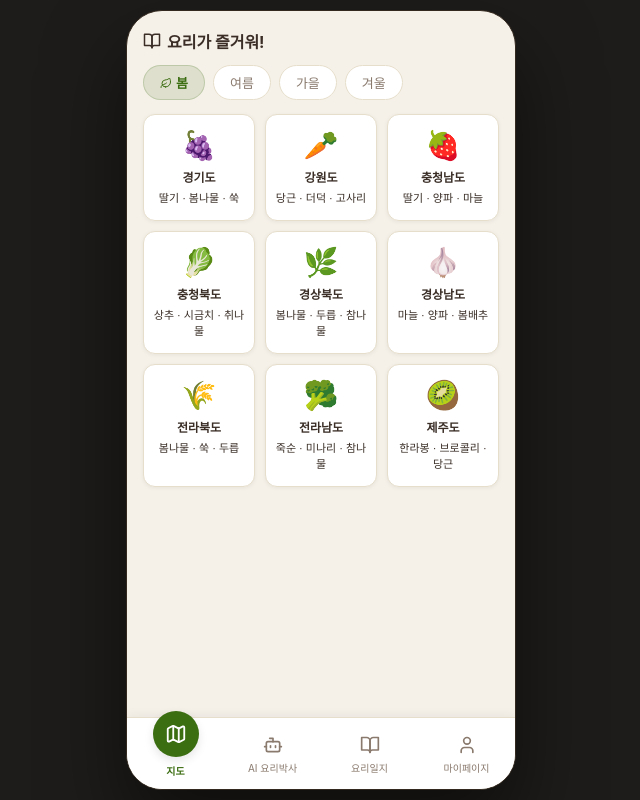
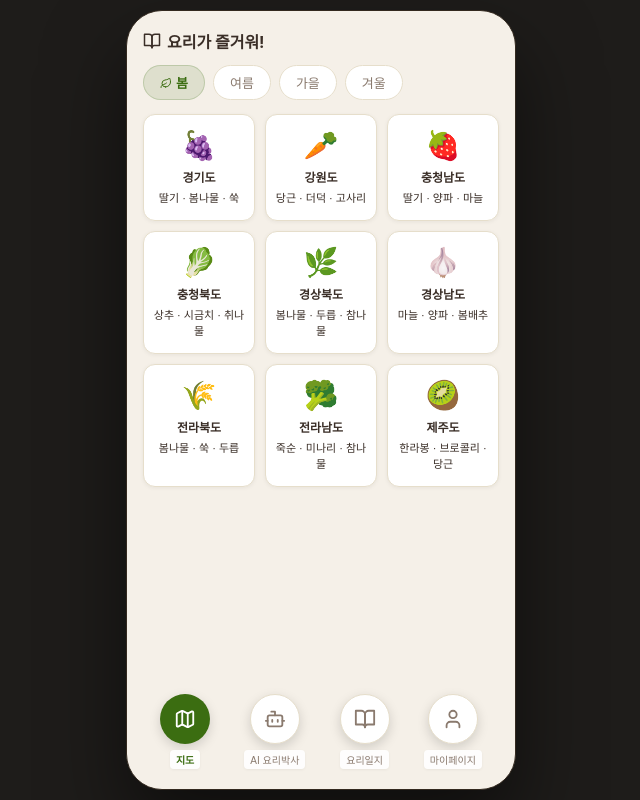
Before and after one commit to wlsgns9607-blip/Enjoy_Cooking, a React (Vite) app: page / in a window 1280 px wide. Shown: the whole page, without its empty margins (319-959 px from the left). Built offline with nearby package versions, Linux system fonts and the light colour scheme; a web font is replaced by a local one.

Commit message:
style: remove bottom nav bar on map screen and make all 4 nav items into floating circular buttons

```diff
--- a/src/components/BottomNav.jsx
+++ b/src/components/BottomNav.jsx
@@ -8,41 +8,88 @@ const ITEMS = [
 ]
 
 export default function BottomNav({ active, onChange }) {
+  const isMapScreen = active === 'map'
+
+  if (isMapScreen) {
+    return (
+      <nav
+        className="bottom-nav-floating"
+        style={{
+          position: 'absolute',
+          bottom: 20,
+          left: 16,
+          right: 16,
+          display: 'flex',
+          justifyContent: 'space-around',
+          alignItems: 'center',
+          background: 'transparent',
+          border: 'none',
+          boxShadow: 'none',
+          zIndex: 100,
+          pointerEvents: 'none'
+        }}
+      >
+        {ITEMS.map(({ key, label, Icon }) => {
+          const isActive = active === key
+          return (
+            <button
+              key={key}
+              onClick={() => onChange(key)}
+              style={{
+                background: 'none',
+                border: 'none',
+                display: 'flex',
+                flexDirection: 'column',
+                alignItems: 'center',
+                cursor: 'pointer',
+                pointerEvents: 'auto',
+                padding: 0
+              }}
+            >
+              <div style={{
+                width: 50,
+                height: 50,
+                borderRadius: '50%',
+                background: isActive ? 'var(--c-green)' : '#fff',
+                color: isActive ? '#fff' : 'var(--c-text-soft)',
+                display: 'flex',
+                alignItems: 'center',
+                justifyContent: 'center',
+                boxShadow: '0 4px 12px rgba(0,0,0,0.15)',
+                transition: 'all 0.2s',
+                border: isActive ? 'none' : '1px solid var(--c-border)'
+              }}>
+                <Icon size={22} />
+              </div>
+              <span style={{
+                fontSize: 10,
+                marginTop: 6,
+                fontWeight: isActive ? 700 : 500,
+                color: isActive ? 'var(--c-green)' : 'var(--c-text-soft)',
+                background: 'rgba(255,255,255,0.9)',
+                padding: '2px 6px',
+                borderRadius: 4,
+                boxShadow: '0 1px 3px rgba(0,0,0,0.05)'
+              }}>{label}</span>
+            </button>
+          )
+        })}
+      </nav>
+    )
+  }
+
+  // Standard bottom nav for other screens
   return (
     <nav className="bottom-nav">
       {ITEMS.map(({ key, label, Icon }) => {
-        const isMap = key === 'map'
-        if (isMap) {
-          return (
-            <button
-              key={key}
-              className={`nav-item ${active === key ? 'active' : ''}`}
-              onClick={() => onChange(key)}
-              style={{ position: 'relative', overflow: 'visible', zIndex: 10 }}
-            >
-              <div style={{
-                width: 46, height: 46, borderRadius: '50%',
-                background: active === key ? 'var(--c-green)' : '#fff',
-                color: active === key ? '#fff' : 'var(--c-text-soft)',
-                display: 'flex', alignItems: 'center', justifyContent: 'center',
-                boxShadow: '0 4px 10px rgba(0,0,0,0.1)',
-                transition: 'all 0.2s',
-                marginTop: -18,
-                border: active === key ? 'none' : '1px solid var(--c-border)'
-              }}>
-                <Icon size={22} />
-              </div>
-              <span style={{ fontSize: 10, marginTop: 4, fontWeight: active === key ? 700 : 500 }}>{label}</span>
-            </button>
-          )
-        }
+        const isActive = active === key
         return (
           <button
             key={key}
-            className={`nav-item ${active === key ? 'active' : ''}`}
+            className={`nav-item ${isActive ? 'active' : ''}`}
             onClick={() => onChange(key)}
           >
-            <div className={`nav-icon-wrap ${active === key ? 'active' : ''}`}>
+            <div className={`nav-icon-wrap ${isActive ? 'active' : ''}`}>
               <Icon size={20} />
             </div>
             <span>{label}</span>
```
